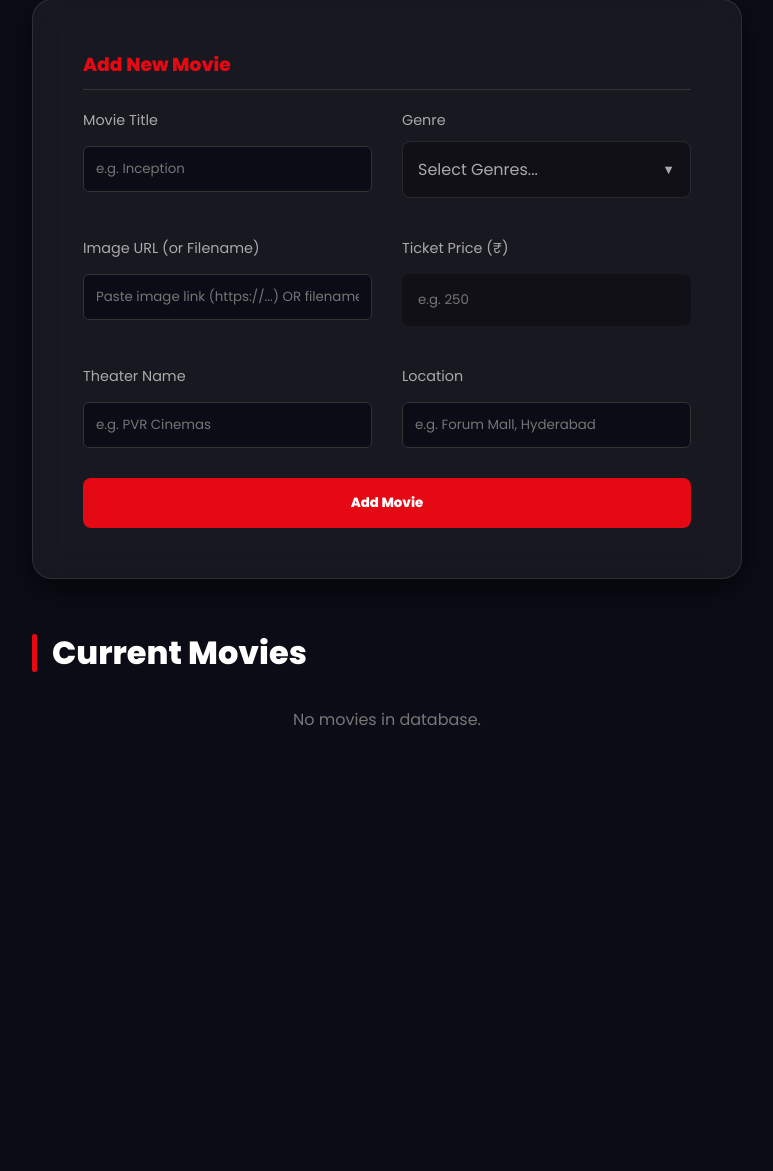
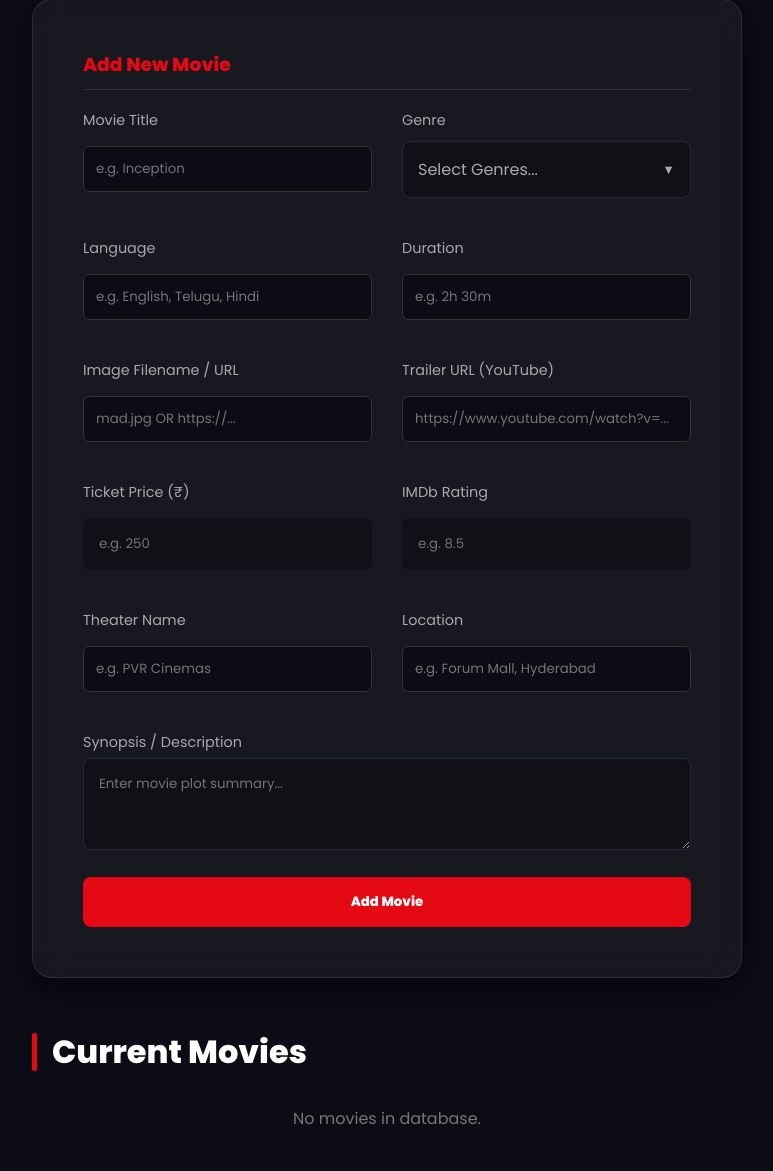
Before and after one commit to TejaBandari20/moviemagic, a Flask app: template templates/admin.html in a window 1280 px wide. Shown: the part 125-1296 px from the top of the page, without its empty margins (253-1026 px from the left). Before the commit the page ends 850 px from the top, so only its background shows below. Run offline with Flask 3, Linux system fonts and the light colour scheme; the template is opened without the code that fills it, so the values that code supplies are empty.

```diff
--- a/app.py
+++ b/app.py
@@ -19,7 +19,7 @@ dynamodb = boto3.resource('dynamodb', region_name=AWS_REGION)
 sns = boto3.client('sns', region_name=AWS_REGION)
 users_table = dynamodb.Table('MovieMagic_Users')
 bookings_table = dynamodb.Table('MovieMagic_Bookings')
-movies_table = dynamodb.Table('MovieMagic_Movies') # NEW TABLE
+movies_table = dynamodb.Table('MovieMagic_Movies')
 
 # --- HELPER FUNCTIONS ---
 def send_email(booking):
@@ -69,7 +69,7 @@ def login():
         email = request.form['email']
         password = request.form['password']
 
-        # Admin Login Check (Simple hardcoded check for demonstration)
+        # Admin Check
         if email == "admin@moviemagic.com" and password == "admin123":
             session['user'] = {'name': 'Administrator', 'email': email, 'is_admin': True}
             return redirect(url_for('admin_dashboard'))
@@ -93,12 +93,10 @@ def logout():
     session.pop('user', None)
     return redirect(url_for('index'))
 
-# --- DASHBOARD (Now Dynamic) ---
 @app.route('/dashboard')
 def dashboard():
     if 'user' not in session: return redirect(url_for('login'))
 
-    # Fetch movies from DynamoDB instead of static list
     movies = []
     try:
         response = movies_table.scan()
@@ -107,6 +105,22 @@ def dashboard():
         print(f"Error fetching movies: {e}")
 
     return render_template('dashboard.html', movies=movies)
+
+# --- NEW MOVIE DETAILS ROUTE ---
+@app.route('/movie/<movie_id>')
+def movie_details(movie_id):
+    if 'user' not in session: return redirect(url_for('login'))
+
+    try:
+        response = movies_table.get_item(Key={'movie_id': movie_id})
+        movie = response.get('Item')
+        if not movie:
+            flash('Movie not found', 'danger')
+            return redirect(url_for('dashboard'))
+        return render_template('movie_details.html', movie=movie)
+    except ClientError:
+        flash('Error loading movie', 'danger')
+        return redirect(url_for('dashboard'))
 
 @app.route('/booking')
 def booking():
@@ -148,7 +162,6 @@ def confirm_booking():
         flash('Booking failed', 'danger')
         return redirect(url_for('dashboard'))
 
-# --- USER PROFILE ROUTES ---
 @app.route('/profile')
 def profile():
     if 'user' not in session: return redirect(url_for('login'))
@@ -176,29 +189,42 @@ def update_profile():
     if 'user' not in session: return redirect(url_for('login'))
 
     email = session['user']['email']
-    new_name = request.form.get('name') # This field name depends on your profile.html form
-    # Note: Adapt this to match the specific fields in your profile.html if needed.
-    # The previous conversation had many fields, using 'name' as placeholder here to ensure it runs.
-    # If using the complex profile form, replicate the update logic from previous steps.
+    # Collecting all fields
+    fields = {
+        'name': f"{request.form.get('first_name')} {request.form.get('last_name')}".strip(),
+        'first_name': request.form.get('first_name'),
+        'last_name': request.form.get('last_name'),
+        'mobile': request.form.get('mobile'),
+        'birthday': request.form.get('birthday'),
+        'gender': request.form.get('gender'),
+        'married': request.form.get('married')
+    }
 
-    # Simple update for safety in this step
     try:
+        # Dynamic Update Expression
+        update_expr = "set #n=:n, first_name=:fn, last_name=:ln, mobile=:m, birthday=:b, gender=:g, married=:ma"
+        expr_names = {'#n': 'name'}
+        expr_values = {
+            ':n': fields['name'], ':fn': fields['first_name'], ':ln': fields['last_name'],
+            ':m': fields['mobile'], ':b': fields['birthday'], ':g': fields['gender'], ':ma': fields['married']
+        }
+
         users_table.update_item(
             Key={'email': email},
-            UpdateExpression="set #n = :n",
-            ExpressionAttributeNames={'#n': 'name'},
-            ExpressionAttributeValues={':n': new_name}
+            UpdateExpression=update_expr,
+            ExpressionAttributeNames=expr_names,
+            ExpressionAttributeValues=expr_values
         )
-        session['user']['name'] = new_name
+        session['user']['name'] = fields['name']
         session.modified = True
-        flash('Profile updated successfully!', 'success')
+        flash('Profile updated!', 'success')
     except ClientError as e:
         print(e)
         flash('Error updating profile', 'danger')
 
     return redirect(url_for('profile'))
 
-# --- ADMIN ROUTES (NEW) ---
+# --- ADMIN ROUTES ---
 @app.route('/admin')
 def admin_dashboard():
     if 'user' not in session or not session.get('user', {}).get('is_admin'):
@@ -218,14 +244,20 @@ def add_movie():
         return redirect(url_for('login'))
 
     try:
+        # UPDATED: Capturing all new fields
         movie_item = {
             'movie_id': str(uuid.uuid4()),
             'title': request.form['title'],
             'genre': request.form['genre'],
+            'language': request.form['language'],
+            'duration': request.form['duration'],
+            'image': request.form['image'],
+            'trailer': request.form['trailer'],
             'price': request.form['price'],
+            'rating': request.form['rating'],
             'theater': request.form['theater'],
             'address': request.form['address'],
-            'image': request.form['image'] # Storing filename e.g. "mad.jpg"
+            'description': request.form['description']
         }
         movies_table.put_item(Item=movie_item)
         flash('Movie added successfully!', 'success')
--- a/templates/admin.html
+++ b/templates/admin.html
@@ -94,6 +94,20 @@
         .dropdown-trigger.active .arrow {
             transform: rotate(180deg);
         }
+
+        /* Textarea Style */
+        textarea {
+            width: 100%;
+            padding: 15px;
+            background: rgba(0,0,0,0.3);
+            border: 1px solid rgba(255,255,255,0.1);
+            border-radius: 8px;
+            color: white;
+            outline: none;
+            font-family: inherit;
+            resize: vertical;
+        }
+        textarea:focus { border-color: var(--primary); }
     </style>
 </head>
 <body>
@@ -107,11 +121,12 @@
 
     <div class="container">
         <!-- Add Movie Form -->
-        <div class="glass-card" style="max-width: 800px; margin: 0 auto 50px auto; text-align: left;">
+        <div class="glass-card" style="max-width: 900px; margin: 0 auto 50px auto; text-align: left;">
             <h3 style="margin-bottom: 20px; color: var(--primary); border-bottom: 1px solid #333; padding-bottom: 10px;">Add New Movie</h3>
 
             <form action="/add_movie" method="POST" id="movieForm">
                 <div class="form-grid">
+                    <!-- Row 1: Basic Info -->
                     <div class="form-group">
                         <label>Movie Title</label>
                         <input type="text" name="title" required placeholder="e.g. Inception">
@@ -119,10 +134,7 @@
 
                     <div class="form-group">
                         <label>Genre</label>
-                        <!-- Hidden input to store comma-separated genres for backend -->
                         <input type="hidden" name="genre" id="final_genre" required>
-
-                        <!-- Custom Dynamic Dropdown -->
                         <div class="custom-dropdown" id="genre_dropdown">
                             <div class="dropdown-trigger" onclick="toggleDropdown()">
                                 <span id="selected_text">Select Genres...</span>
@@ -134,30 +146,45 @@
                                 <div class="option-item" onclick="toggleOption(this, 'Animation')">Animation</div>
                                 <div class="option-item" onclick="toggleOption(this, 'Comedy')">Comedy</div>
                                 <div class="option-item" onclick="toggleOption(this, 'Crime')">Crime</div>
-                                <div class="option-item" onclick="toggleOption(this, 'Documentary')">Documentary</div>
                                 <div class="option-item" onclick="toggleOption(this, 'Drama')">Drama</div>
-                                <div class="option-item" onclick="toggleOption(this, 'Family')">Family</div>
                                 <div class="option-item" onclick="toggleOption(this, 'Fantasy')">Fantasy</div>
-                                <div class="option-item" onclick="toggleOption(this, 'History')">History</div>
                                 <div class="option-item" onclick="toggleOption(this, 'Horror')">Horror</div>
-                                <div class="option-item" onclick="toggleOption(this, 'Music')">Music</div>
-                                <div class="option-item" onclick="toggleOption(this, 'Mystery')">Mystery</div>
-                                <div class="option-item" onclick="toggleOption(this, 'Romance')">Romance</div>
                                 <div class="option-item" onclick="toggleOption(this, 'Sci-Fi')">Sci-Fi</div>
                                 <div class="option-item" onclick="toggleOption(this, 'Thriller')">Thriller</div>
-                                <div class="option-item" onclick="toggleOption(this, 'War')">War</div>
                             </div>
                         </div>
                     </div>
 
+                    <!-- Row 2: Details -->
                     <div class="form-group">
-                        <label>Image URL (or Filename)</label>
-                        <input type="text" name="image" required placeholder="Paste image link (https://...) OR filename (mad.jpg)">
+                        <label>Language</label>
+                        <input type="text" name="language" required placeholder="e.g. English, Telugu, Hindi">
                     </div>
+                    <div class="form-group">
+                        <label>Duration</label>
+                        <input type="text" name="duration" required placeholder="e.g. 2h 30m">
+                    </div>
+
+                    <!-- Row 3: Media & Rating -->
+                    <div class="form-group">
+                        <label>Image Filename / URL</label>
+                        <input type="text" name="image" required placeholder="mad.jpg OR https://...">
+                    </div>
+                    <div class="form-group">
+                        <label>Trailer URL (YouTube)</label>
+                        <input type="text" name="trailer" placeholder="https://www.youtube.com/watch?v=...">
+                    </div>
+
+                    <!-- Row 4: Pricing & Location -->
                     <div class="form-group">
                         <label>Ticket Price (₹)</label>
                         <input type="number" name="price" required placeholder="e.g. 250">
                     </div>
+                    <div class="form-group">
+                        <label>IMDb Rating</label>
+                        <input type="number" step="0.1" name="rating" placeholder="e.g. 8.5">
+                    </div>
+
                     <div class="form-group">
                         <label>Theater Name</label>
                         <input type="text" name="theater" required placeholder="e.g. PVR Cinemas">
@@ -165,6 +192,12 @@
                     <div class="form-group">
                         <label>Location</label>
                         <input type="text" name="address" required placeholder="e.g. Forum Mall, Hyderabad">
+                    </div>
+
+                    <!-- Row 5: Description (Full Width) -->
+                    <div class="form-group" style="grid-column: span 2;">
+                        <label>Synopsis / Description</label>
+                        <textarea name="description" rows="3" placeholder="Enter movie plot summary..." required></textarea>
                     </div>
                 </div>
                 <button type="submit" class="btn-primary" style="margin-top: 20px;">Add Movie</button>
@@ -179,7 +212,7 @@
                 <div class="history-card">
                     <div class="history-left">
                         <h4 style="color: var(--primary); margin-bottom: 5px; font-size: 1.2rem;">{{ movie.title }}</h4>
-                        <p style="font-size: 0.9rem; color: #ccc;">{{ movie.theater }}</p>
+                        <p style="font-size: 0.9rem; color: #ccc;">{{ movie.theater }} | {{ movie.language }}</p>
                     </div>
                     <div class="history-right">
                         <div class="tag">₹{{ movie.price }}</div>
```
Also changed, not shown: templates/dashboard.html (+6 -5 lines), templates/movie_details.html (added, +153 -0 lines).
